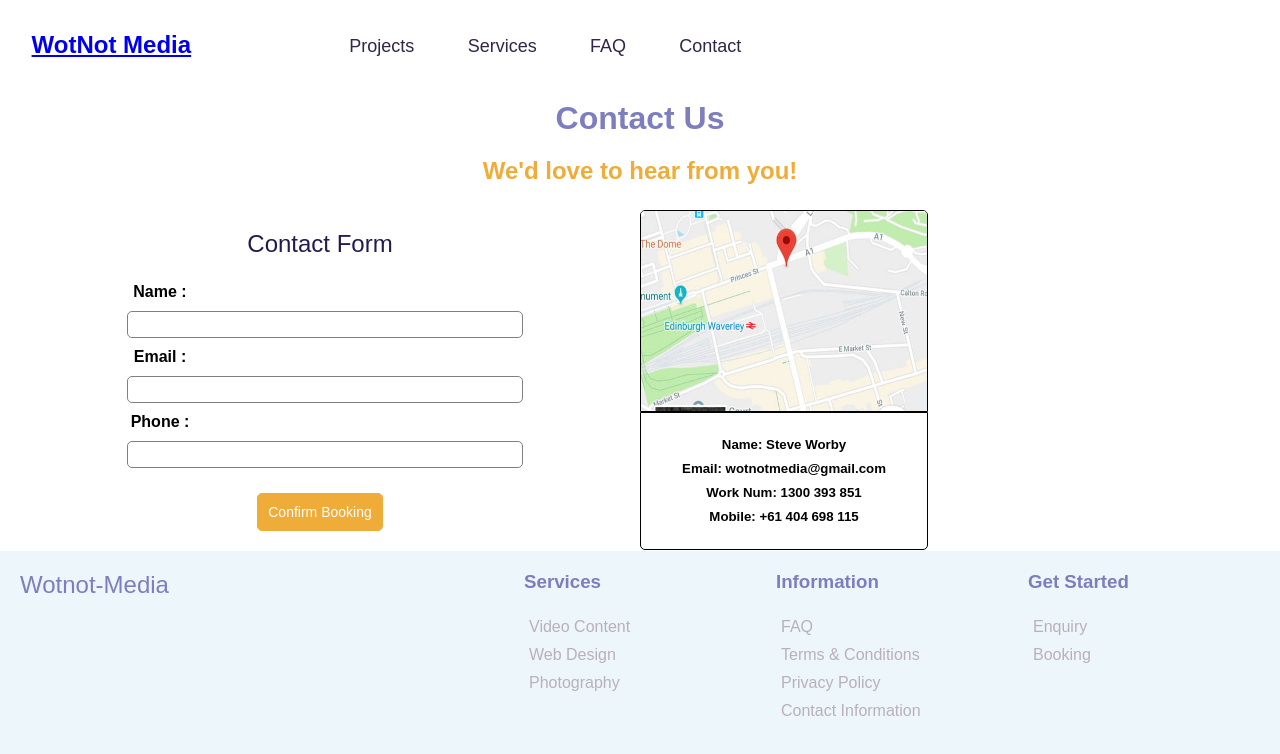
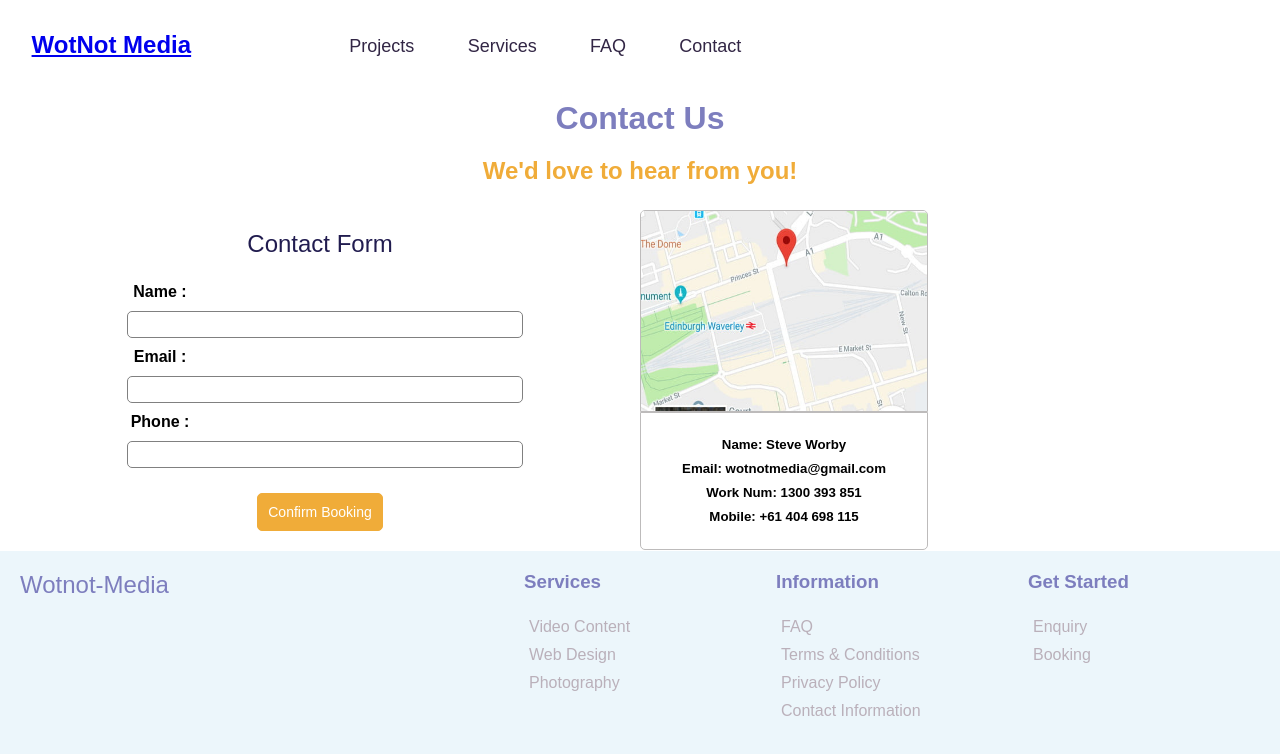
Before and after one commit to WClifford1/wotnot-media, a React (Create React App) app in the folder client/: page /contact in a window 1280 px wide. Shown: the top 754 px of the page. Built offline with nearby package versions, Linux system fonts and the light colour scheme.

Commit message:
Collapsible Button

```diff
--- a/client/src/App.css
+++ b/client/src/App.css
@@ -394,14 +394,14 @@
 .contact-cont .contact-details img {
   height: 200px;
   border-radius: 5px 5px 0 0;
-  border: 1px solid black;
+  border: 1px solid #bdbbbb;
 }
 
 .contact-cont .contact-details .admin-details {
   text-align: center;
   padding: 20px 0 20px 0;
   line-height: 1.5em;
-  border: 1px solid black;
+  border: 1px solid #bdbbbb;
   border-radius: 0 0 5px 5px;
 }
 
--- a/client/src/Styles/_Contact.scss
+++ b/client/src/Styles/_Contact.scss
@@ -108,7 +108,7 @@ $off-black: #322645;
         img {
             height: 200px;
             border-radius: 5px 5px 0 0;
-            border: 1px solid black;
+            border: 1px solid rgb(189, 187, 187);
 
         }
 
@@ -117,7 +117,7 @@ $off-black: #322645;
             text-align: center;
             padding: 20px 0 20px 0;
             line-height: 1.5em;
-            border: 1px solid black;
+            border: 1px solid rgb(189, 187, 187);
             border-radius: 0 0 5px 5px;
         }
     }
--- a/client/src/components/Faq.jsx
+++ b/client/src/components/Faq.jsx
@@ -4,7 +4,9 @@ export default class Faq extends Component {
 
 
     onClick (button) {
-        button.classList.toggle('accordion__button--active')
+        document.querySelector('accordion__button').forEach(button => {
+            button.classList.toggle('accordion__button--active')
+        })
     }
 
 
```
Also changed, not shown: 1 other file (tests, documents, lock files or other folders).
